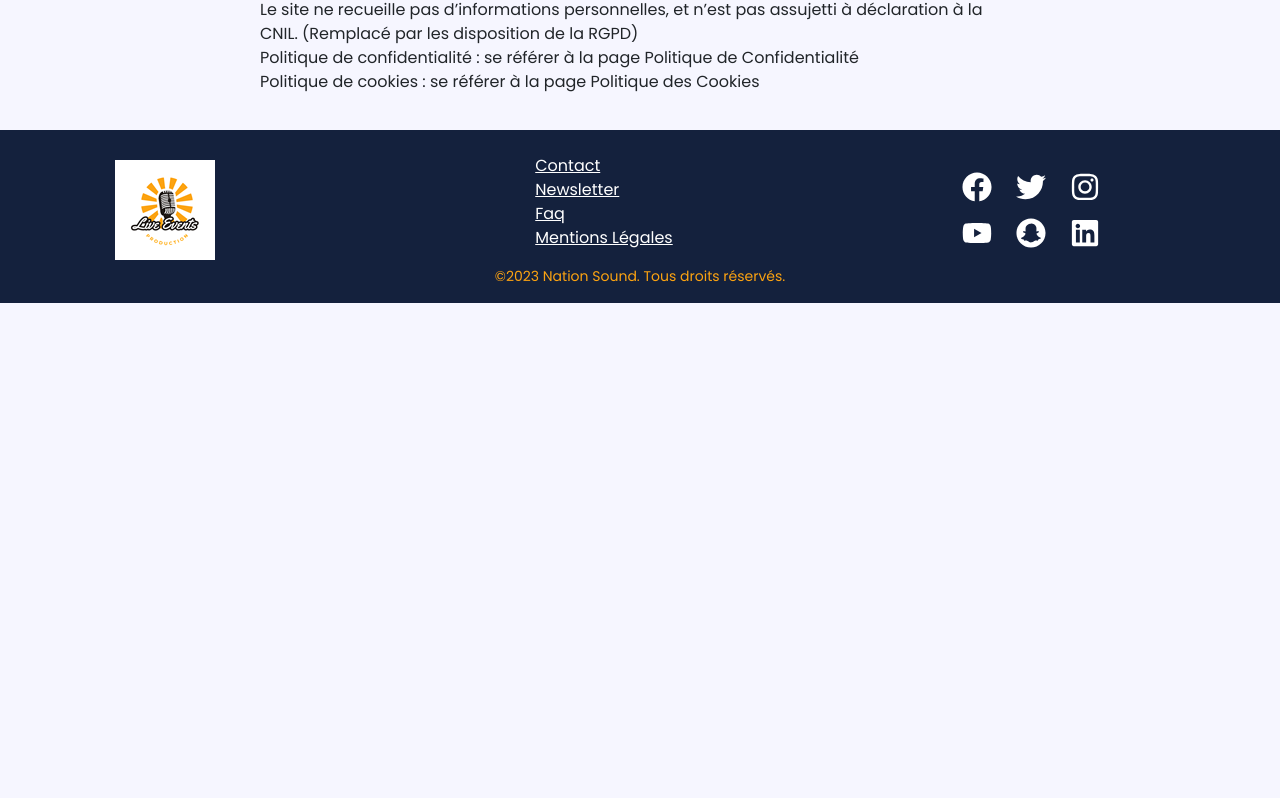
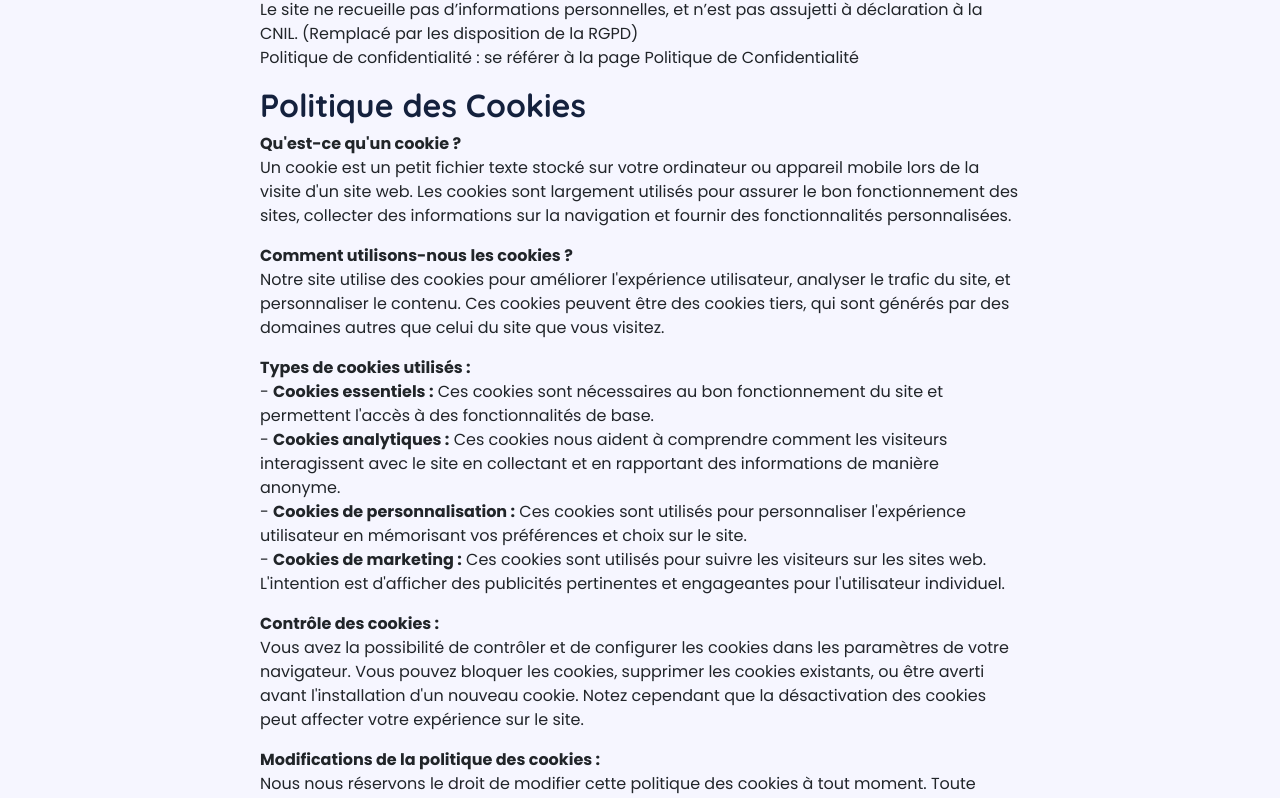
Before and after one commit to wendy1976/nation-sound-react-frontend, a React (Create React App) app: page /legalNotice in a window 1280 px wide. Shown: the part 1713-2511 px from the top of the page. Before the commit the page ends 2040 px from the top, so only its background shows below. Built offline with nearby package versions, Linux system fonts and the light colour scheme.

Commit message:
add cookies in LegalNotice

```diff
--- a/src/LegalNotice.js
+++ b/src/LegalNotice.js
@@ -63,7 +63,35 @@ const LegalNotice = () => {
         Tout utilisateur dispose d’un droit d’accès, de rectification et d’opposition aux données personnelles le concernant, en effectuant sa demande écrite et signée, accompagnée d’une preuve d’identité.<br />
         Le site ne recueille pas d’informations personnelles, et n’est pas assujetti à déclaration à la CNIL. (Remplacé par les disposition de la RGPD)<br />
         Politique de confidentialité : se référer à la page Politique de Confidentialité<br />
-        Politique de cookies : se référer à la page Politique des Cookies
+
+      </p>
+      <h2>Politique des Cookies</h2>
+      <p>
+        <strong>Qu'est-ce qu'un cookie ?</strong><br />
+        Un cookie est un petit fichier texte stocké sur votre ordinateur ou appareil mobile lors de la visite d'un site web. Les cookies sont largement utilisés pour assurer le bon fonctionnement des sites, collecter des informations sur la navigation et fournir des fonctionnalités personnalisées.
+      </p>
+
+      <p>
+        <strong>Comment utilisons-nous les cookies ?</strong><br />
+        Notre site utilise des cookies pour améliorer l'expérience utilisateur, analyser le trafic du site, et personnaliser le contenu. Ces cookies peuvent être des cookies tiers, qui sont générés par des domaines autres que celui du site que vous visitez.
+      </p>
+
+      <p>
+        <strong>Types de cookies utilisés :</strong><br />
+        - <strong>Cookies essentiels :</strong> Ces cookies sont nécessaires au bon fonctionnement du site et permettent l'accès à des fonctionnalités de base.<br />
+        - <strong>Cookies analytiques :</strong> Ces cookies nous aident à comprendre comment les visiteurs interagissent avec le site en collectant et en rapportant des informations de manière anonyme.<br />
+        - <strong>Cookies de personnalisation :</strong> Ces cookies sont utilisés pour personnaliser l'expérience utilisateur en mémorisant vos préférences et choix sur le site.<br />
+        - <strong>Cookies de marketing :</strong> Ces cookies sont utilisés pour suivre les visiteurs sur les sites web. L'intention est d'afficher des publicités pertinentes et engageantes pour l'utilisateur individuel.
+      </p>
+
+      <p>
+        <strong>Contrôle des cookies :</strong><br />
+        Vous avez la possibilité de contrôler et de configurer les cookies dans les paramètres de votre navigateur. Vous pouvez bloquer les cookies, supprimer les cookies existants, ou être averti avant l'installation d'un nouveau cookie. Notez cependant que la désactivation des cookies peut affecter votre expérience sur le site.
+      </p>
+
+      <p>
+        <strong>Modifications de la politique des cookies :</strong><br />
+        Nous nous réservons le droit de modifier cette politique des cookies à tout moment. Toute modification sera publiée sur cette page, alors veuillez la consulter régulièrement pour rester informé des mises à jour.
       </p>
       {/* ScrollToTopButton Component */}
       <ScrollToTopButton />
```
